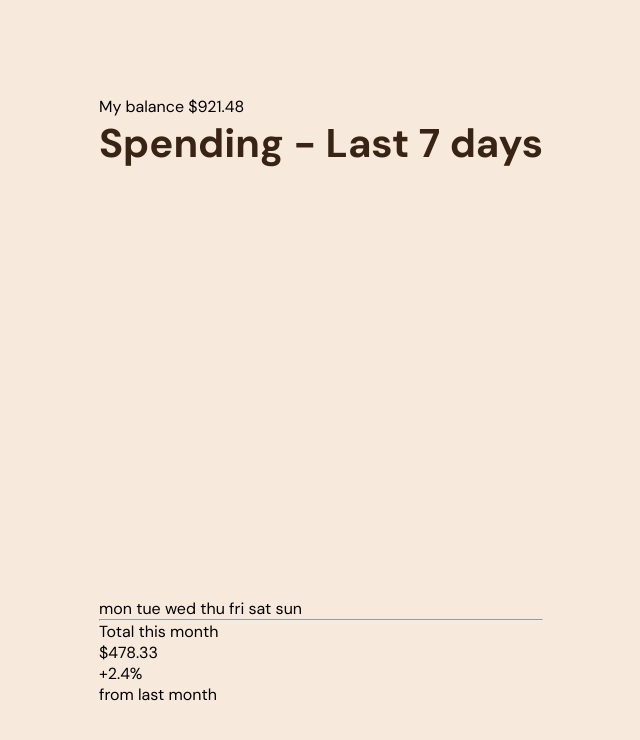
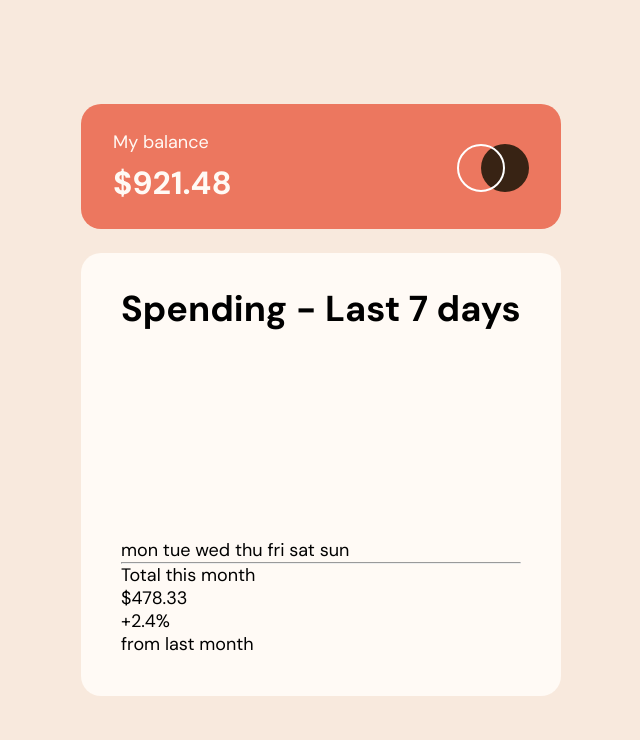
Before and after one commit to aleksandr-efimenko/expenses-chart, a React (Vite) app: page / in a window 1280 px wide. Shown: the top 740 px of the page, without its empty margins (319-959 px from the left). Built offline with nearby package versions, Linux system fonts and the light colour scheme.

Commit message:
create main styles and several styled components

```diff
--- a/src/App.jsx
+++ b/src/App.jsx
@@ -1,17 +1,24 @@
-
+import styled from "styled-components";
 import "./App.css";
 import BalanceBox from "./components/BalanceBox";
 import SpendingBox from "./components/SpendingBox";
 
 function App() {
-
-
+  const ComponentContainer = styled.div`
+    display: flex;
+    flex-direction: column;
+    align-items: center;
+    justify-content: space-between;
+    gap: 2.4rem;
+  `;
 
   return (
     <div className="App">
-      <BalanceBox />
+      <ComponentContainer>
+        <BalanceBox />
 
-      <SpendingBox />
+        <SpendingBox />
+      </ComponentContainer>
     </div>
   );
 }
--- a/src/components/BalanceBox.jsx
+++ b/src/components/BalanceBox.jsx
@@ -1,8 +1,37 @@
-import React from 'react'
+import React from "react";
+import styled from "styled-components";
 
 export default function BalanceBox() {
+  const BalanceContainer = styled.div`
+    background-color: var(--soft-red);
+    color: var(--very-pale-orange);
+    display: flex;
+    justify-content: space-between;
+    align-items: center;
+    border-radius: var(--container-border-radius);
+    padding: 2.7rem 3.2rem 2.5rem;
+    width: 100%;
+  `;
+
+  const LogoContainer = styled.div`
+    background: url("/public/images/logo.svg") no-repeat center;
+    min-height: 4.8rem;
+    min-width: 7.2rem;
+  `;
+
+  const BalanceDescriptionContainer = styled.div`
+    display: flex;
+    flex-direction: column;
+    gap: 0.8rem;
+  `;
+
   return (
-    <div>        My balance
-    $921.48</div>
-  )
+    <BalanceContainer>
+      <BalanceDescriptionContainer>
+        <p> My balance</p>
+        <p className="header-m">$921.48</p>
+      </BalanceDescriptionContainer>
+      <LogoContainer />
+    </BalanceContainer>
+  );
 }
--- a/src/components/SpendingBox.jsx
+++ b/src/components/SpendingBox.jsx
@@ -1,6 +1,6 @@
-import React, {useState} from "react";
+import React, { useState } from "react";
+import styled from "styled-components";
 import Chart from "chart.js/auto";
-
 
 export default function SpendingBox() {
   const [chart, setChart] = useState(null);
@@ -39,11 +39,17 @@ export default function SpendingBox() {
   //   const newChart = new Chart(ctx, config);
   //   setChart(newChart);
   // }
+
+  const SpendingContainer = styled.div`
+    background-color: var(--very-pale-orange);
+    border-radius: var(--container-border-radius);
+    padding: 3.2rem 4rem 4rem;
+  `;
   return (
-    <div>
+    <SpendingContainer>
       <h1 className="spending-header">Spending - Last 7 days</h1>
       <div className="chart">
-        <canvas id="myChart" width="400" height="400"></canvas>
+        <canvas id="myChart" width="400" height="200"></canvas>
       </div>
       mon tue wed thu fri sat sun
       <hr />
@@ -57,6 +63,6 @@ export default function SpendingBox() {
           <p className="total-month-change-description">from last month</p>
         </div>
       </div>
-    </div>
+    </SpendingContainer>
   );
 }
--- a/src/index.css
+++ b/src/index.css
@@ -1,6 +1,10 @@
 @import url("https://fonts.googleapis.com/css2?family=DM+Sans:wght@400;700&display=swap");
 
 :root {
+  font-size: 10px;
+  --font-family: "DM Sans", sans-serif;
+
+  /* Colors */
   --soft-red: hsl(10, 79%, 65%);
   --cyan: hsl(186, 34%, 60%);
   --dark-brown: hsl(25, 47%, 15%);
@@ -8,9 +12,37 @@
   --cream: hsl(27, 66%, 92%);
   --very-pale-orange: hsl(33, 100%, 98%);
 
-  --font-family: "DM Sans", sans-serif;
+  /* Paragraph */
   --fw-paragraph: 400;
-  --fw-heading: 700;
+
+  --fs-paragraph-desktop: 1.8rem;
+  --fs-paragraph-mobile: 1.5rem;
+  --fs-paragraph: var(--fs-paragraph-desktop);
+
+  --lh-paragraph-desktop: 2.3rem;
+  --lh-paragraph-mobile: 2rem;
+  --lh-paragraph: var(--lh-paragraph-desktop);
+
+  /* Header  */
+  --fw-header: 700;
+
+  --fs-header-l-desktop: 4.8rem;
+  --fs-header-l-mobile: 3rem;
+  --fs-header-l: var(--fs-header-l-desktop);
+
+  --lh-header-l-desktop: 6.2rem;
+  --lh-header-l-mobile: 3.9rem;
+  --lh-header-l: var(--lh-header-l-desktop);
+
+  --fs-header-m-desktop: 3.2rem;
+  --fs-header-m-mobile: 2.4rem;
+  --fs-header-m: var(--fs-header-m-desktop);
+
+  --lh-header-m-desktop: 4.2rem;
+  --lh-header-m-mobile: 3.1rem;
+  --lh-header-m: var(--lh-header-m-desktop);
+
+  --container-border-radius: 2rem;
 }
 
 * {
@@ -20,7 +52,7 @@
 }
 
 body {
-  --fs-body: 1.125rem;
+  font-size: var(--fs-paragraph);
   font-family: var(--font-family);
   background-color: var(--cream);
   min-height: 100vh;
@@ -30,9 +62,20 @@ body {
   align-items: center;
 }
 
-h1 {
-  font-size: 2.5rem;
-  font-weight: var(--fw-heading);
-  color: var(--dark-brown);
-  margin-bottom: 1.5rem;
+p {
+  font-size: var(--fs-paragraph);
+  font-weight: var(--fw-paragraph);
+  line-height: var(--lh-paragraph);
 }
+
+.header-l {
+  font-size: var(--fs-header-l);
+  font-weight: var(--fw-header);
+  line-height: var(--lh-header-l);
+}
+
+.header-m {
+  font-size: var(--fs-header-m);
+  font-weight: var(--fw-header);
+  line-height: var(--lh-header-m);
+}
```
